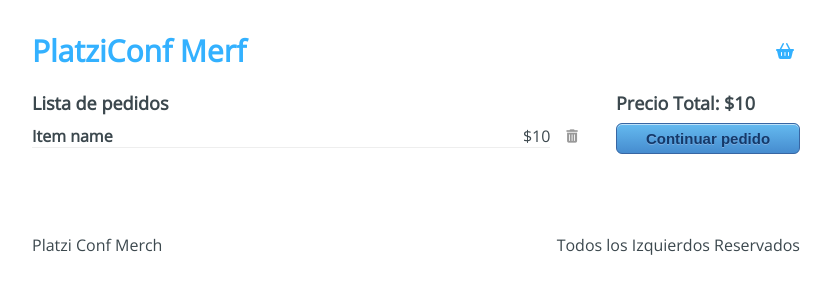
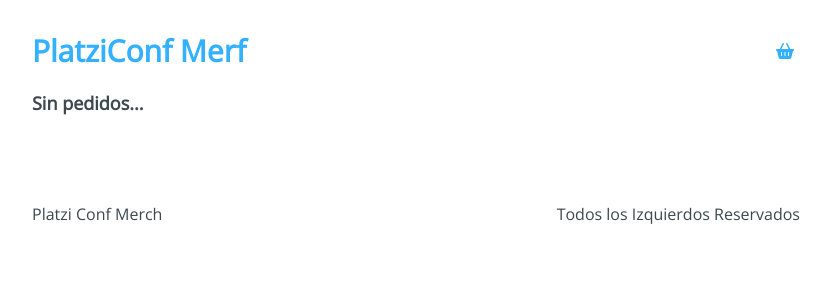
Before and after one commit to adrian-villamil/platzi-conf-merch, a React app: page /checkout in a window 1280 px wide. Shown: the top 300 px of the page, without its empty margins (224-1055 px from the left). Built offline with nearby package versions, Linux system fonts and the light colour scheme.

Commit message:
Con useContext, accedimos al carrito y poder renderizar cada uno de los productos que fueron agregados. Además algunas condicionales de acuerdo al tamaño del carrito y algunos modificadores.

```diff
--- /dev/null
+++ b/src/components/CheckoutItem.jsx
@@ -0,0 +1,17 @@
+import React from "react";
+
+const CheckoutItem = ({ item, handleRemove }) => {
+  return (
+    <div className="Checkout-item">
+      <div className="Checkout-element">
+        <h4>{item.title}</h4>
+        <span>${item.price}</span>
+      </div>
+      <button type="button" onClick={() => handleRemove(item)}>
+        <i className="fas fa-trash-alt" />
+      </button>
+    </div>
+  );
+};
+
+export default CheckoutItem
--- a/src/containers/Checkout.jsx
+++ b/src/containers/Checkout.jsx
@@ -1,28 +1,40 @@
-import React from "react";
+import React, { useContext } from "react";
 import { Link } from "react-router-dom";
 import '../styles/components/Checkout.css';
+import AppContext from '../context/AppContext';
+import { v4 as uuidv4 } from 'uuid';
+import CheckoutItem from "../components/CheckoutItem";
 
 const Checkout = () => {
+  const { state, removeFromCart } = useContext(AppContext);
+  const { cart } = state;
+
+  const handleRemove = (product) => {
+    removeFromCart(product);
+  };
+
+  const handleSumTotal = () => {
+    const reducer = (accumulator, currentValue) => accumulator + currentValue.price;
+    const sum = cart.reduce(reducer, 0);
+    return sum;
+  };
+
   return (
     <div className="Checkout">
       <div className="Checkout-content">
-        <h3>Lista de pedidos</h3>
-        <div className="Checkout-item">
-          <div className="Checkout-element">
-            <h4>Item name</h4>
-            <span>$10</span>
-          </div>
-          <button type="button">
-            <i className="fas fa-trash-alt" />
-          </button>
+        <h3>{cart.length > 0 ? 'Lista de pedidos:' : 'Sin pedidos...'}</h3>
+        {cart.map(item => (
+          <CheckoutItem key={uuidv4()} item={item} handleRemove={handleRemove} />
+        ))}
+      </div>
+      {cart.length > 0 && (
+        <div className="Checkout-sidebar">
+          <h3>Precio Total: ${handleSumTotal()}</h3>
+          <Link to='/checkout/information'>
+            <button type="button">Continuar pedido</button>
+          </Link>
         </div>
-      </div>
-      <div className="Checkout-sidebar">
-        <h3>Precio Total: $10</h3>
-        <Link to='/checkout/information'>
-          <button type="button">Continuar pedido</button>
-        </Link>
-      </div>
+      )}
     </div>
   );
 };
```
